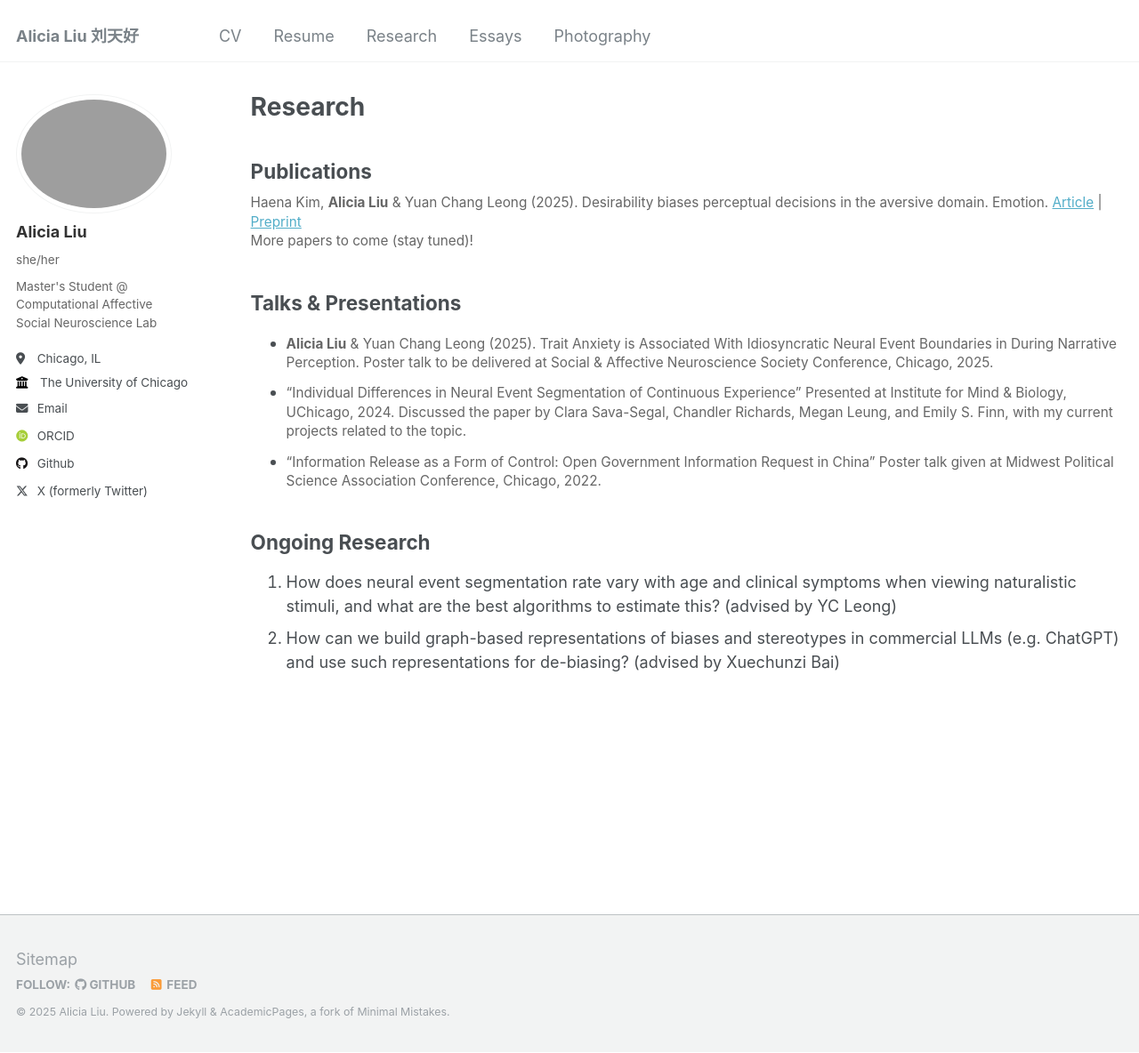
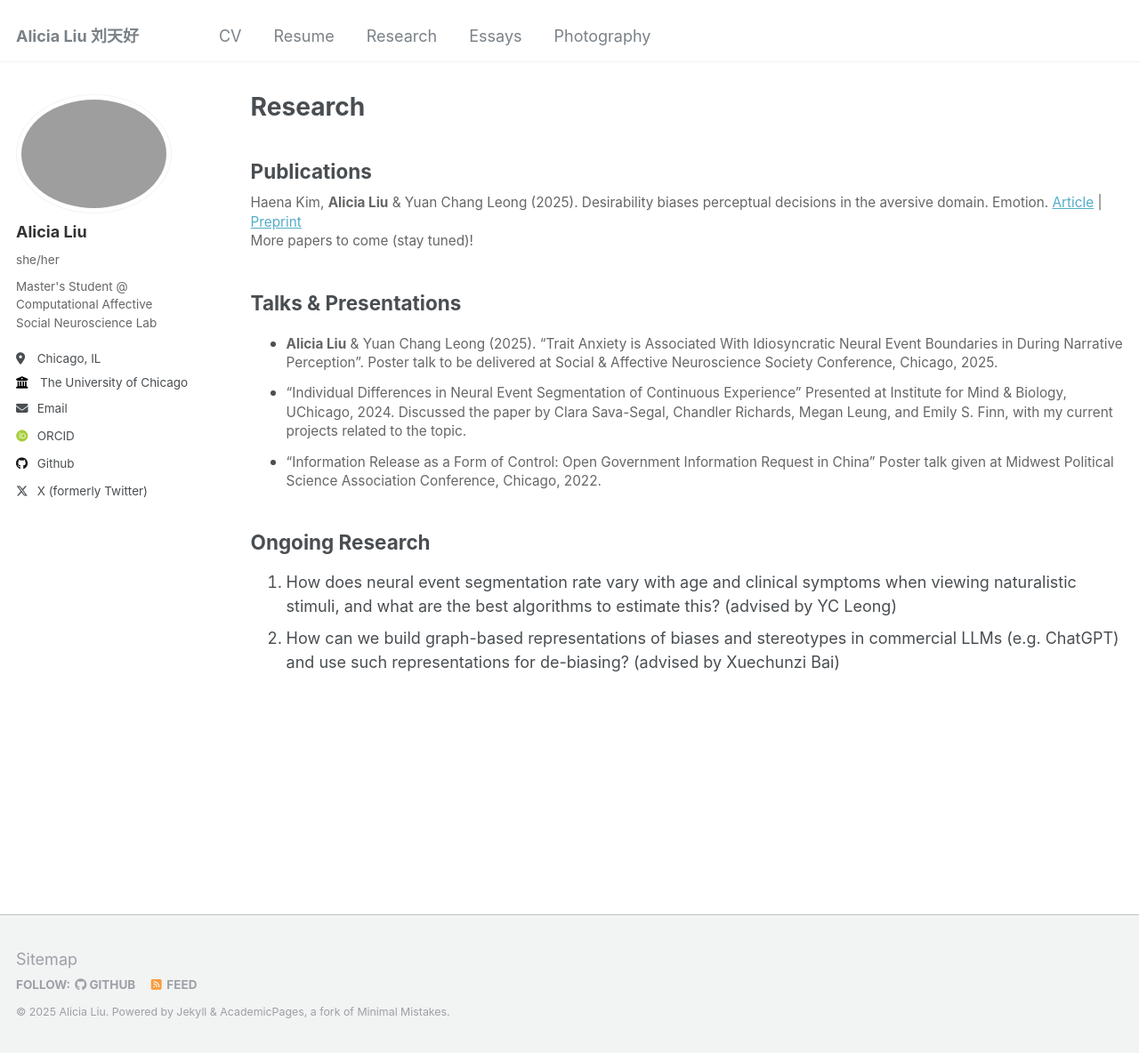
Before and after one commit to 20-alicial/20-alicial.github.io, a Jekyll site: the page built from _pages/research.md, in a window 1280 px wide and 1184 px high. Shown: the whole window at 89% size. Built offline with Jekyll 4.4.1, drawn with Linux system fonts in a browser that asks for light colours; some web fonts are replaced.

```diff
--- a/_pages/research.md
+++ b/_pages/research.md
@@ -7,10 +7,11 @@ author_profile: true
 ## Publications
 Haena Kim, **Alicia Liu** & Yuan Chang Leong (2025). Desirability biases perceptual decisions in the aversive domain. Emotion. [Article](https://psycnet.apa.org/record/2025-86662-001) | [Preprint](https://osf.io/preprints/psyarxiv/8mnb7)
 
+
 More papers to come (stay tuned)!
 
 ## Talks & Presentations
-* **Alicia Liu** & Yuan Chang Leong (2025). Trait Anxiety is Associated With Idiosyncratic Neural Event Boundaries in During Narrative Perception. Poster talk to be delivered at Social & Affective Neuroscience Society Conference, Chicago, 2025.
+* **Alicia Liu** & Yuan Chang Leong (2025). "Trait Anxiety is Associated With Idiosyncratic Neural Event Boundaries in During Narrative Perception". Poster talk to be delivered at Social & Affective Neuroscience Society Conference, Chicago, 2025.
 
 * “Individual Differences in Neural Event Segmentation of Continuous Experience”
 Presented at Institute for Mind & Biology, UChicago, 2024.
```
